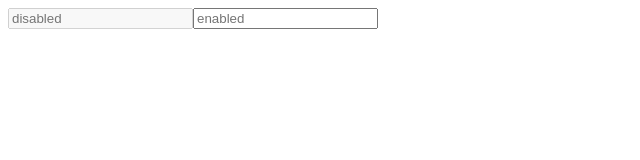
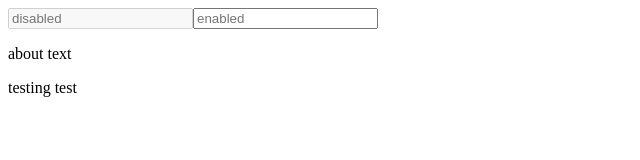
Before and after one commit to vitaliyeb/reactTestComponents, a React (Create React App) app: page / in a window 1280 px wide. Shown: the top 160 px of the page, without its empty margins (0-640 px from the left). Built offline with nearby package versions, Linux system fonts and the light colour scheme; the HTML template or start-up script is replaced by a standard one.

Commit message:
новые методы jest-dom

```diff
--- a/src/jestDomComponent.js
+++ b/src/jestDomComponent.js
@@ -8,6 +8,20 @@ export default function JestDomComponent () {
                 <input data-testid='inputDisabled' type="text" placeholder='disabled' disabled/>
                 <input data-testid='inputEnabled' type="text" placeholder='enabled'/>
             </div>
+            <div>
+            {/*toBeEmpty*/}
+                <div data-testid='divEmpty'></div>
+                <div data-testid='divNotEmpty'><p>about text</p></div>
+            </div>
+            <div>
+                {/*toBeEmptyDOMElement*/}
+                <div data-testid='filledTextDOMElement'>testing test</div>
+                <div data-testid='emptyDOMElement'></div>
+            </div>
+            <div>
+                {/*toBeInTheDocument*/}
+                <div data-testid='elementInDocument'></div>
+            </div>
         </div>
     )
 }
```
Also changed, not shown: 1 other file (tests, documents, lock files or other folders).
